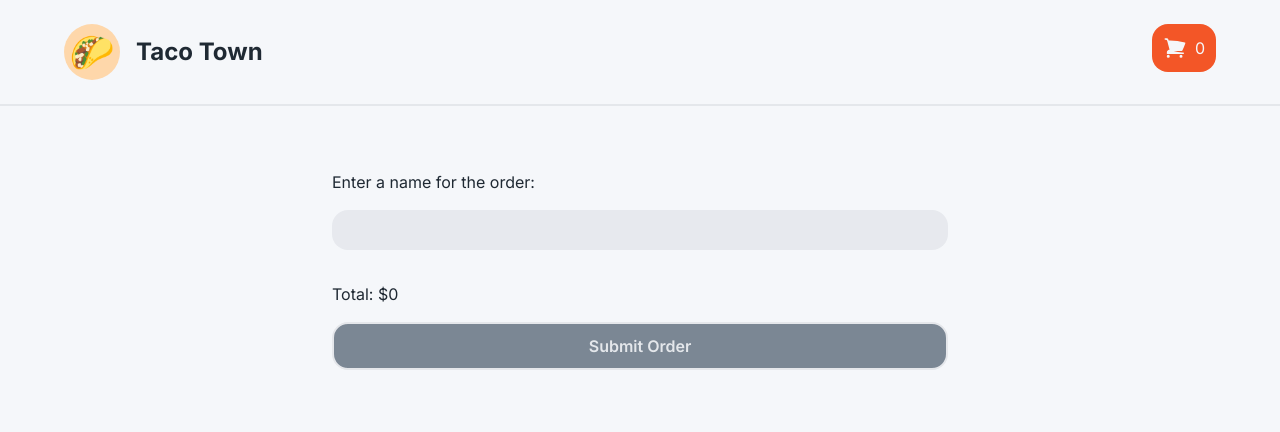
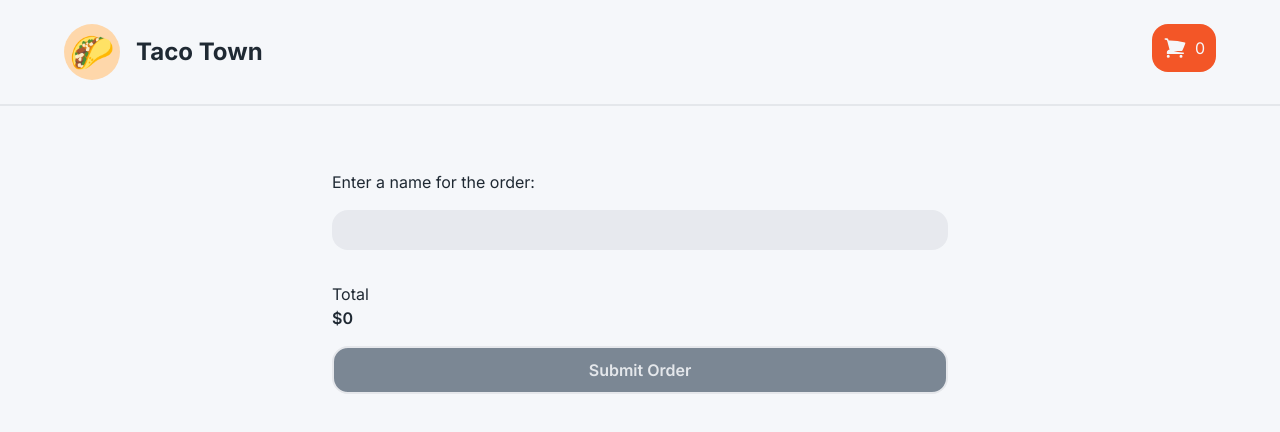
Before and after one commit to averywlittle/taco-town, a Next.js app: page /checkout in a window 1280 px wide. Shown: the top 432 px of the page. Built offline with nearby package versions, Linux system fonts and the light colour scheme.

Commit message:
feat: update checkout total styling

```diff
--- a/src/components/CartDetails.tsx
+++ b/src/components/CartDetails.tsx
@@ -19,7 +19,10 @@ const CartDetails = () => {
             </div>
           ))}
         </div>
-        <p>Total: ${total}</p>
+        <div>
+          <p>Total</p>
+          <p className="font-semibold">${total}</p>
+        </div>
       </div>
     </div>
   );
```
